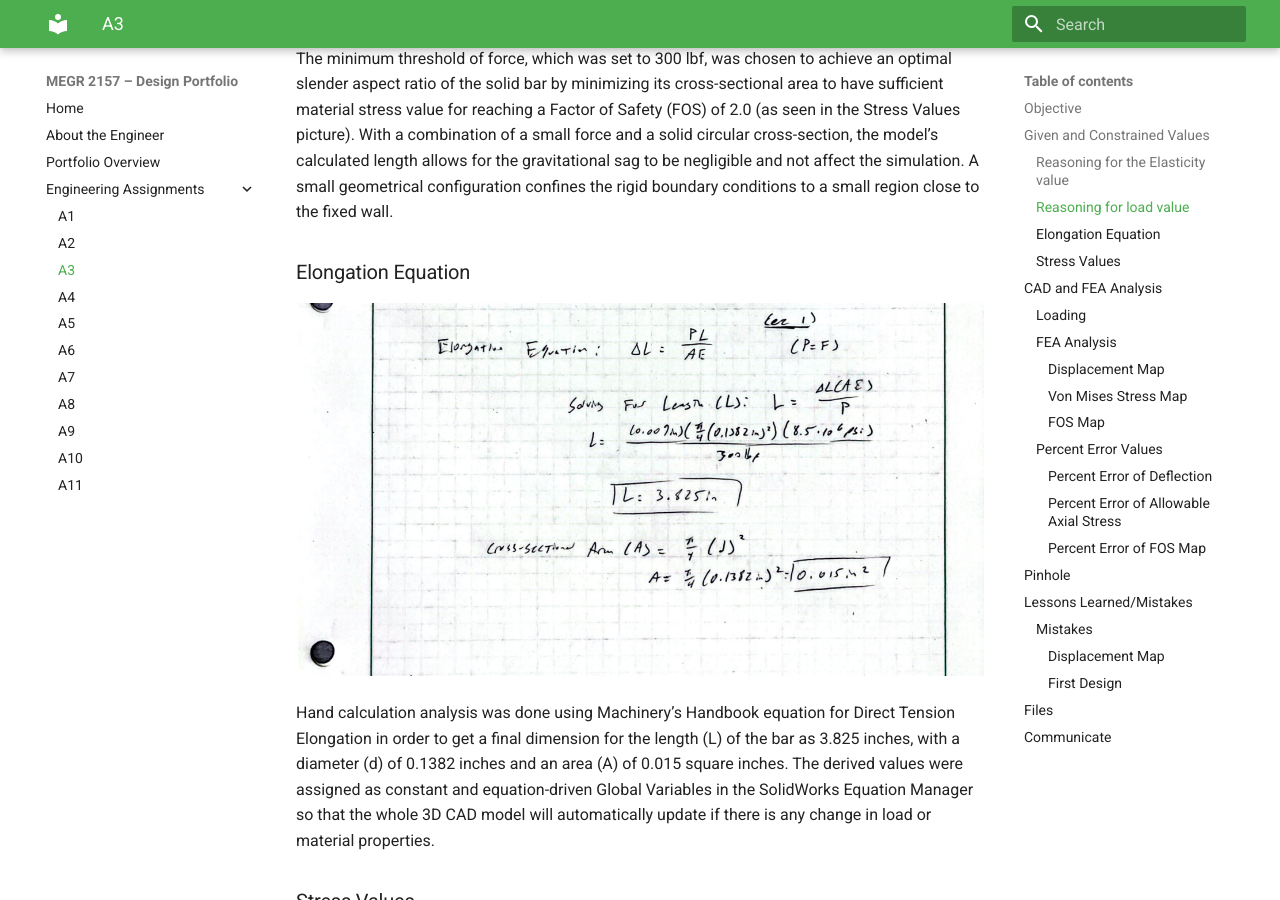
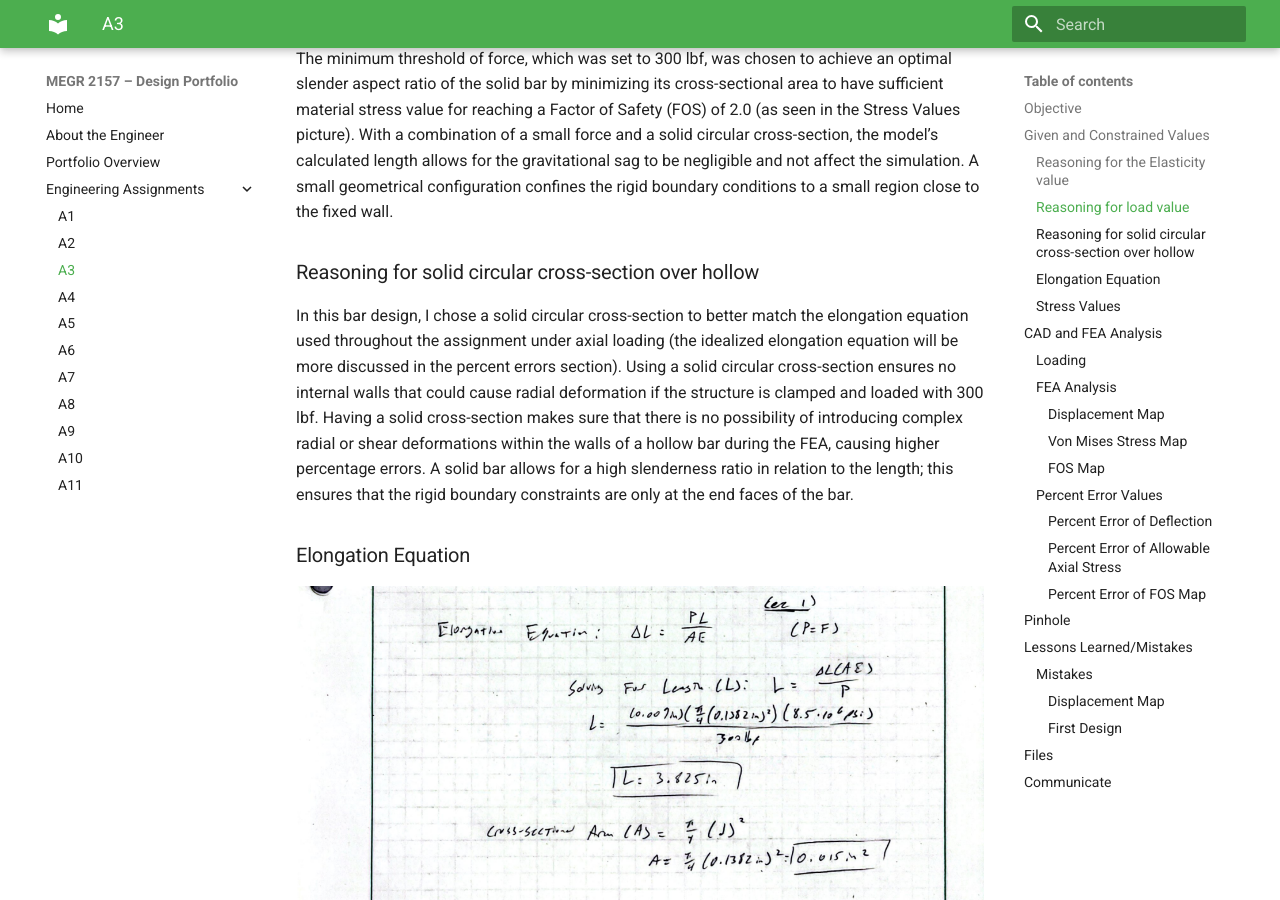
Before and after one commit to smateus0/megr2157-portfolio, an MkDocs documentation site: the page built from docs/assignments/A03/index.md, in a window 1280 px wide and 900 px high, scrolled down 1522 px. Built offline with MkDocs 1.6.1 and Material for MkDocs 9.7.7, drawn with Linux system fonts in a browser that asks for light colours; some of the changed text lies outside the part shown.

Commit message:
Update index.md

```diff
--- a/docs/assignments/A03/index.md
+++ b/docs/assignments/A03/index.md
@@ -22,6 +22,9 @@ The Modulus of Elasticity (E) was selected to be at the minimum of the stated ra
 The minimum threshold of force, which was set to 300 lbf, was chosen to achieve an optimal slender aspect ratio of the solid bar by minimizing its cross-sectional area to have sufficient material stress value for reaching a Factor of Safety (FOS) of 2.0 (as seen in the Stress Values picture). With a combination of a small force and a solid circular cross-section, the model’s calculated length allows for the gravitational sag to be negligible and not affect the simulation. A small geometrical configuration confines the rigid boundary conditions to a small region close to the fixed wall.
 
 
+### Reasoning for solid circular cross-section over hollow
+In this bar design, I chose a solid circular cross-section to better match the elongation equation used throughout the assignment under axial loading (the idealized elongation equation will be more discussed in the percent errors section). Using a solid circular cross-section ensures no internal walls that could cause radial deformation if the structure is clamped and loaded with 300 lbf. Having a solid cross-section makes sure that there is no possibility of introducing complex radial or shear deformations within the walls of a hollow bar during the FEA, causing higher percentage errors. A solid bar allows for a high slenderness ratio in relation to the length; this ensures that the rigid boundary constraints are only at the end faces of the bar.
+
 ### Elongation Equation
 ![real_a3_w2](real_a3_w2.png)
 
@@ -40,7 +43,7 @@ The calculated FOS value is also listed using the given yield stress of the alum
 ![real_a3_2](real_a3_2.png)
 ![real_a3_3](real_a3_3.png)
 
-As seen above, the independent global variables (F, def, E, d) represent the independent constraints of the project. The dependent variables (A and L) use the geometry of the circular cross-section along with the Machinery’s Handbook equation for direct tension elongation (eq 1 in the Stress Values picture) to solve for the necessary length.
+As seen above, the independent global variables (F, def, E, d) represent the independent constraints of the project. The dependent variables (A and L) use the geometry of the circular cross-section along with the Machinery’s Handbook equation for direct tension  (eq 1 in the Stress Values picture) to solve for the necessary length.
 
 The parametric equations and the chosen values of the load, geometry, and material dynamically calculate the exact cross-sectional area and the length of the bar required to meet the deflection requirement. Parametric CAD modeling allows the model to automatically update its physical dimensions if any loading, material, or dimensional requirements change in the future.
 
@@ -78,7 +81,7 @@ The Factor of Safety (FOS) graph shows the strength of the bar through the tensi
 ![real_a3_w3](real_a3_w3.png)
 Using the axial deflection calculation of the Machinery’s Handbook, the formula gave a value of 0.009 inches. Analysis of the FEA gave the longitudinal displacement plot (UZ), which was very similar to that of the simulation, giving a value of 0.008771 inches. The percent difference between these two values is an error of 2.54%.
 
-The major contributors to the percent error can be from assumptions made during the hand calculation. The machinery handbook formula is a 1D idealization which assumes that there is only axial deformation of the bar without any lateral distortion or constraints. This differs from the SolidWorks FEA model, which includes 3D solid elements that have Poisson's ratio.
+The major contributors to the percent error can be from assumptions made during the hand calculation. The machinery handbook formula is an idealization that assumes that there is only axial deformation of the bar without any lateral distortion or constraints. This differs from the SolidWorks FEA model, which includes 3D solid elements that have Poisson's ratio.
 
 When the bar is stretched under the force/load of 300 lbf, it experiences lateral contraction. Due to the rigid fixed-geometry boundary condition in the model, there is a restriction on lateral contraction, which causes a stiffening effect and reduced deflection. For this specific design, I believe more in the SolidWorks FEA solution than the hand calculation. The 1D hand calculation assumes that the bar is weightless, while the FEA model considers reality.
 
@@ -99,7 +102,7 @@ It is also seen that the bar design will not fail under the load force (F).
 
 In order to determine the state of the pinhole without having to run the simulation again, we need to use the theoretical stress concentration factor K(t) of approximately 2.16 from Peterson's Charts and Machinery's Handbook to consider the geometric discontinuity.
 
-This can be seen in the work above; the "substantial" size listed in the assignment will be assumed to be a hole twice the diameter of the bar. Using Peterson's Charts and solving for the ratio of the diameter of the bar over the diameter of the pin, we use this ratio to get the stress concentration factor K(t).
+This can be seen in the work above; the "substantial" size listed in the assignment will be assumed to be a hole twice the diameter of the bar. Using Peterson's Charts and solving for the ratio of the diameter of the bar to the diameter of the pin, we use this ratio to get the stress concentration factor K(t).
 
 In order to calculate the peak localized stress due to the pinhole, you would multiply the theoretical stress concentration factor (K(t)) by the FEA allowable stress (20.42 ksi), and the result would be 44.11 ksi.
 
```
